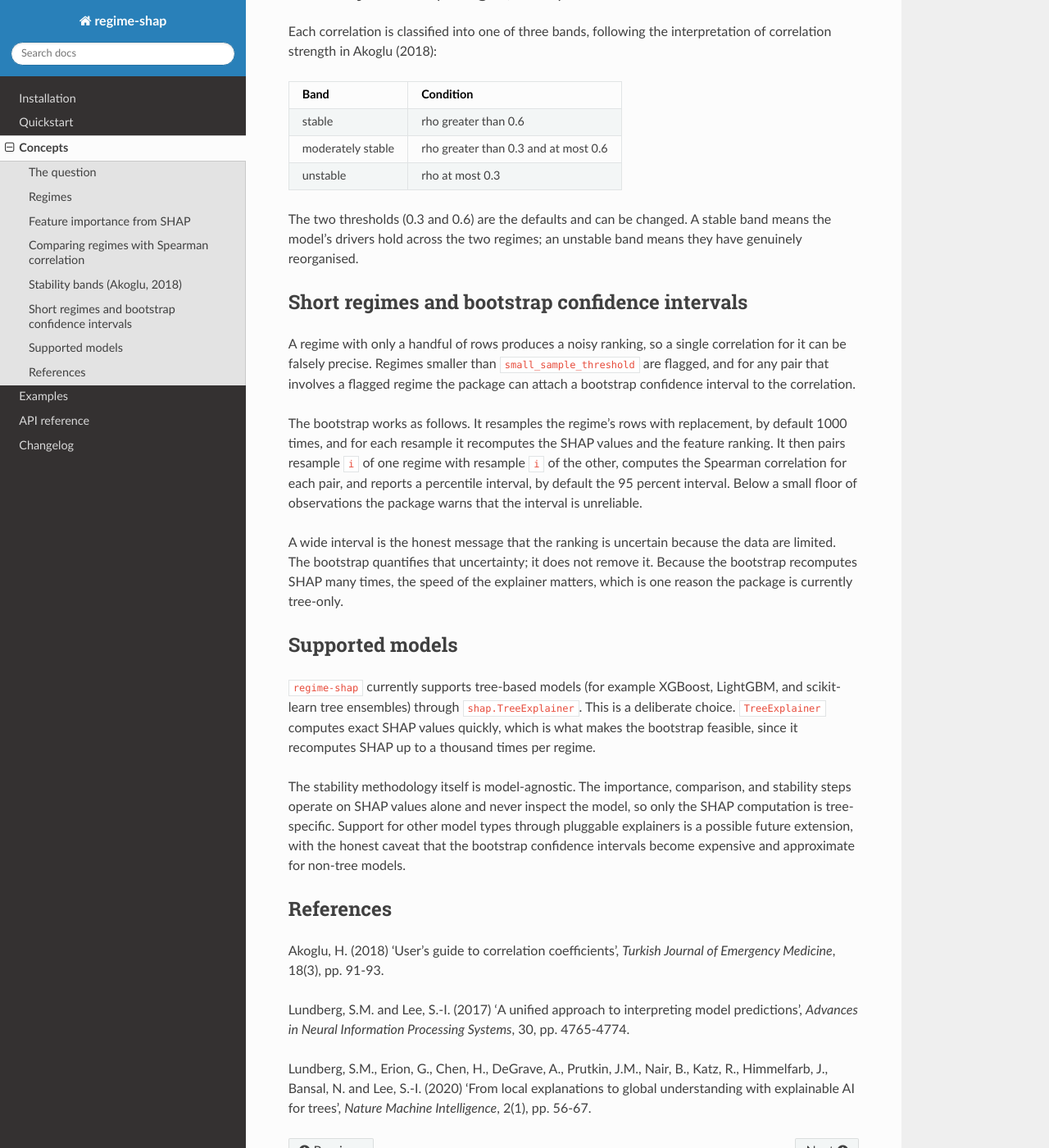
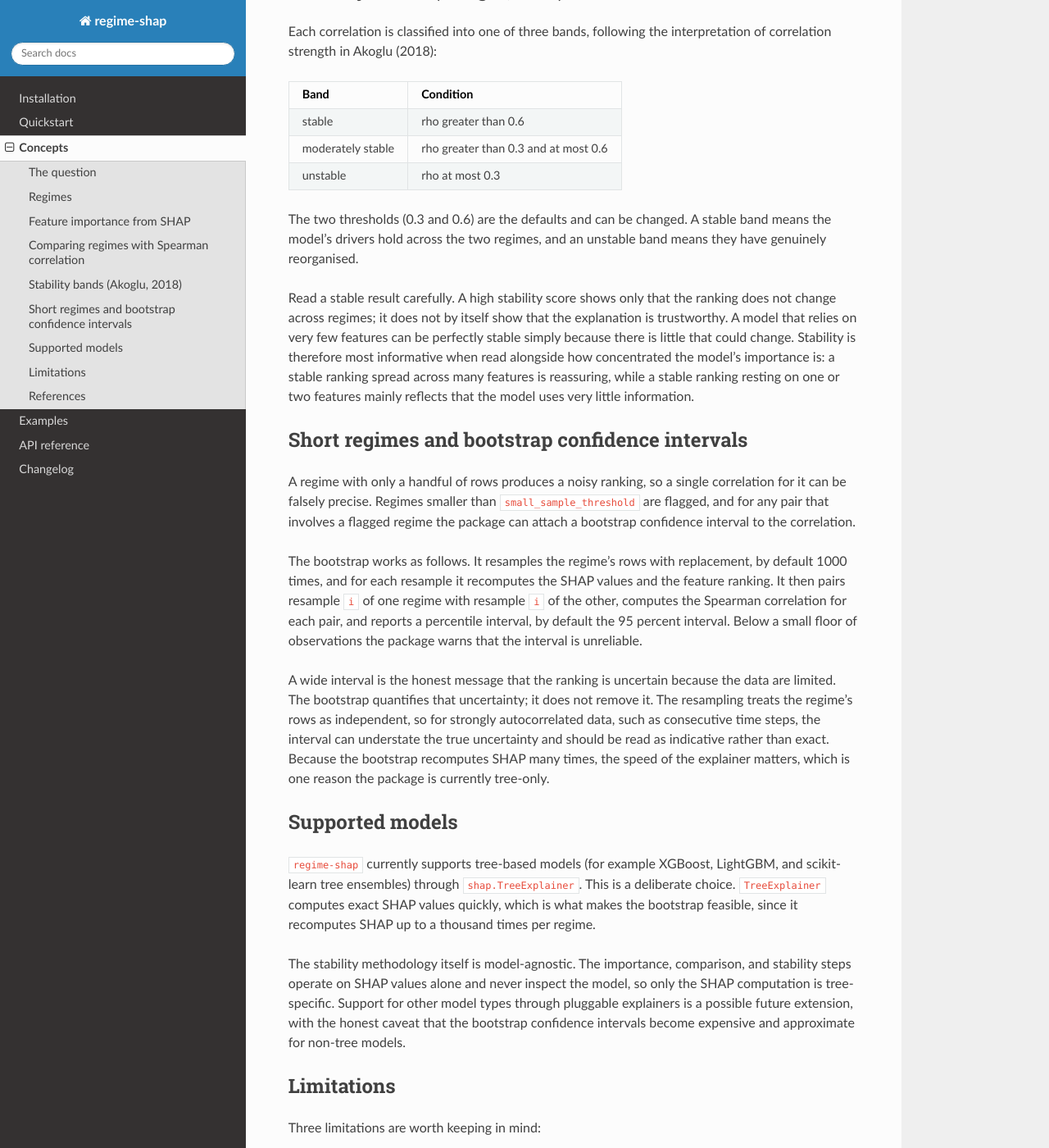
Before and after one commit to faithcodes-lab/regime-shap, a Sphinx documentation site: the page built from docs/concepts.md, in a window 1280 px wide and 1400 px high, scrolled down 1548 px. Shown: the whole window at 82% size. Built offline with Sphinx 7.4.7 and the Read the Docs theme 3.1.0, drawn with Linux system fonts in a browser that asks for light colours; some of the changed text lies outside the part shown.

Commit message:
docs: clarify stability interpretation, bootstrap uncertainty, and practical info
- Stability: note a high stability score does not by itself mean the explanation
  is trustworthy, since a model on very few features can be perfectly stable.
- Bootstrap: note the resampling treats rows as independent, so for
  autocorrelated data the interval is indicative rather than exact.
- Add a consolidated Limitations section to concepts.
- Add a Versioning and licence section to installation (SemVer, 0.x, MIT).

```diff
--- a/docs/concepts.md
+++ b/docs/concepts.md
@@ -67,8 +67,15 @@
 | unstable | rho at most 0.3 |
 
 The two thresholds (0.3 and 0.6) are the defaults and can be changed. A stable band means the
-model's drivers hold across the two regimes; an unstable band means they have genuinely
+model's drivers hold across the two regimes, and an unstable band means they have genuinely
 reorganised.
+
+Read a stable result carefully. A high stability score shows only that the ranking does not change
+across regimes; it does not by itself show that the explanation is trustworthy. A model that relies
+on very few features can be perfectly stable simply because there is little that could change.
+Stability is therefore most informative when read alongside how concentrated the model's importance
+is: a stable ranking spread across many features is reassuring, while a stable ranking resting on
+one or two features mainly reflects that the model uses very little information.
 
 ## Short regimes and bootstrap confidence intervals
 
@@ -84,9 +91,11 @@
 floor of observations the package warns that the interval is unreliable.
 
 A wide interval is the honest message that the ranking is uncertain because the data are limited.
-The bootstrap quantifies that uncertainty; it does not remove it. Because the bootstrap recomputes
-SHAP many times, the speed of the explainer matters, which is one reason the package is currently
-tree-only.
+The bootstrap quantifies that uncertainty; it does not remove it. The resampling treats the
+regime's rows as independent, so for strongly autocorrelated data, such as consecutive time steps,
+the interval can understate the true uncertainty and should be read as indicative rather than
+exact. Because the bootstrap recomputes SHAP many times, the speed of the explainer matters, which
+is one reason the package is currently tree-only.
 
 ## Supported models
 
@@ -101,6 +110,20 @@
 extension, with the honest caveat that the bootstrap confidence intervals become expensive and
 approximate for non-tree models.
 
+## Limitations
+
+Three limitations are worth keeping in mind:
+
+- **Tree models only.** SHAP is computed with `shap.TreeExplainer`, so the package currently
+  supports tree-based models only (see Supported models above). The stability method itself is
+  model-agnostic; only the SHAP step is tree-specific.
+- **Small regimes are uncertain.** A regime with few rows gives a noisy ranking. The bootstrap
+  intervals report that uncertainty but do not remove it, and for autocorrelated data they are
+  indicative rather than exact.
+- **Stability is not the same as trustworthiness.** A high stability score can reflect a model
+  that relies on very few features rather than one that is genuinely robust, so it should be read
+  alongside how concentrated the importance is, not on its own.
+
 ## References
 
 Akoglu, H. (2018) 'User's guide to correlation coefficients', *Turkish Journal of Emergency
```
Also changed, not shown: docs/installation.md (+5 -0 lines).
